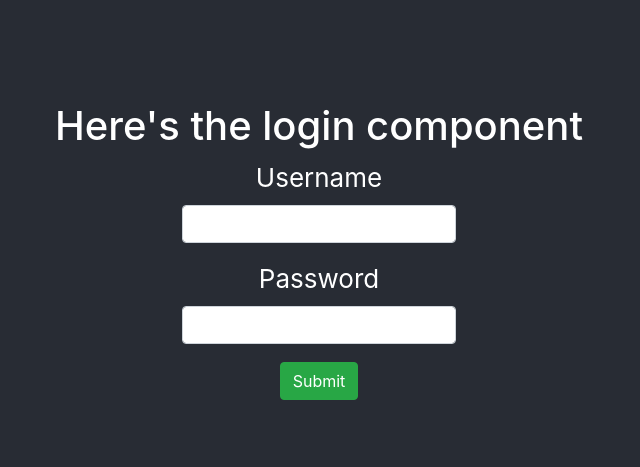
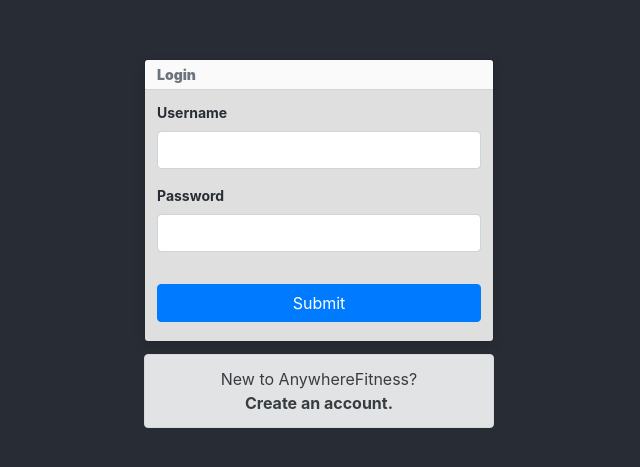
Before and after one commit to lukecparr/front-end, a React (Create React App) app: page /login in a window 1280 px wide. Shown: the part 149-616 px from the top of the page, without its empty margins (321-961 px from the left). Built offline with nearby package versions, Linux system fonts and the light colour scheme.

Commit message:
Added reactstrap styling to login form and a section where a link to register will go.

```diff
--- /dev/null
+++ b/src/components/UserLogin.css
@@ -0,0 +1,26 @@
+.toast {
+	color: #282c34;
+	font-weight: bold;
+	width: 100rem;
+	height: 283px;
+	flex-basis: unset!important;
+	font-size: 1rem;
+}
+
+.formLabel {
+	display: flex;
+	justify-items: flex-start;
+}
+
+.loginSubmit {
+  width: 100%;
+  margin-top: 1rem;
+}
+
+.spinner-border {
+	margin-top: 18px;
+}
+
+.alert {
+	font-size: 1rem;
+}
--- a/src/components/UserLogin.js
+++ b/src/components/UserLogin.js
@@ -1,29 +1,55 @@
 import React, { useState } from 'react';
-import { Button, Form, FormGroup, Label, Input } from 'reactstrap';
+import { Button, Form, FormGroup, Label, Input, Spinner, Toast, ToastBody, ToastHeader, Alert } from 'reactstrap';
 import { useForm } from '../hooks';
 
+import './UserLogin.css';
+
 const UserLogin = () => {
-	const initialState = { username: '', password: '' };
+	const initialValues = { username: '', password: '' };
+	const [isLoading, setIsLoading] = useState(false);
 
-	const [values, handleChanges, handleSubmit] = useForm(initialState, () => {console.log(values)});
+	const [values, handleChanges, handleSubmit] = useForm(
+		initialValues,
+		() => {
+			setIsLoading(true);
+			setTimeout(() => {
+				setIsLoading(false);
+				console.log(values);
+			}, 1000)
+		});
 
 
 	return (
-		<>
-			<h1>Here's the login component</h1>
-			<Form onSubmit={handleSubmit} >
-				<FormGroup>
-					<Label for='username'>Username</Label>
-					<Input type='text' name='username' value={values.username} onChange={handleChanges} />
-				</FormGroup>
-				<FormGroup>
-					<Label for='password'>Password</Label>
-					<Input type='password' name='password' value={values.password} onChange={handleChanges} />
-				</FormGroup>
-				<Button color="success">Submit</Button>
-			</Form>
-		</>
-	)
+    <div>
+      <Toast>
+        <ToastHeader>Login</ToastHeader>
+        <ToastBody>
+          <Form onSubmit={handleSubmit}>
+            <FormGroup>
+              <Label for="username" className="formLabel">Username</Label>
+              <Input
+                type="text"
+                name="username"
+                value={values.username}
+                onChange={handleChanges}
+              />
+            </FormGroup>
+            <FormGroup>
+              <Label for="password" className="formLabel">Password</Label>
+              <Input
+                type="password"
+                name="password"
+                value={values.password}
+                onChange={handleChanges}
+              />
+            </FormGroup>
+            {isLoading === true ? <Spinner color="primary" /> : <Button color="primary" className="loginSubmit">Submit</Button>}
+          </Form>
+        </ToastBody>
+      </Toast>
+			<Alert color='secondary'>New to AnywhereFitness? <br/> <strong>Create an account.</strong></Alert>
+    </div>
+  );
 };
 
 export default UserLogin;
```
